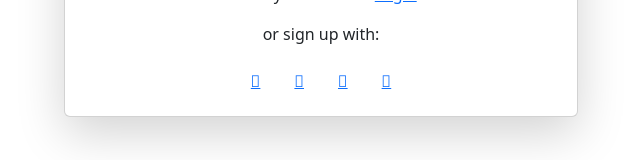
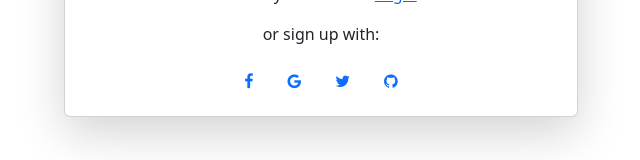
Before and after one commit to Mohibur-CoU-ICT/Angular-LeetCode, an Angular app: page /accounts/register in a window 1280 px wide. Shown: the part 600-760 px from the top of the page, without its empty margins (319-959 px from the left). Built offline with nearby package versions, Linux system fonts and the light colour scheme.

Commit message:
icons fixed

```diff
--- a/src/app/auth/signup/signup.component.html
+++ b/src/app/auth/signup/signup.component.html
@@ -51,19 +51,19 @@
                 <p>Already a member? <a routerLink="/accounts/login" routerLinkActive="active" ariaCurrentWhenActive="page">Login</a></p>
                 <p>or sign up with:</p>
                 <button type="button" class="btn btn-link btn-floating mx-1">
-                  <i class="fab fa-facebook-f"></i>
+                  <i class="fa fa-facebook-f"></i>
                 </button>
 
                 <button type="button" class="btn btn-link btn-floating mx-1">
-                  <i class="fab fa-google"></i>
+                  <i class="fa fa-google"></i>
                 </button>
 
                 <button type="button" class="btn btn-link btn-floating mx-1">
-                  <i class="fab fa-twitter"></i>
+                  <i class="fa fa-twitter"></i>
                 </button>
 
                 <button type="button" class="btn btn-link btn-floating mx-1">
-                  <i class="fab fa-github"></i>
+                  <i class="fa fa-github"></i>
                 </button>
               </div>
             </form>
```
